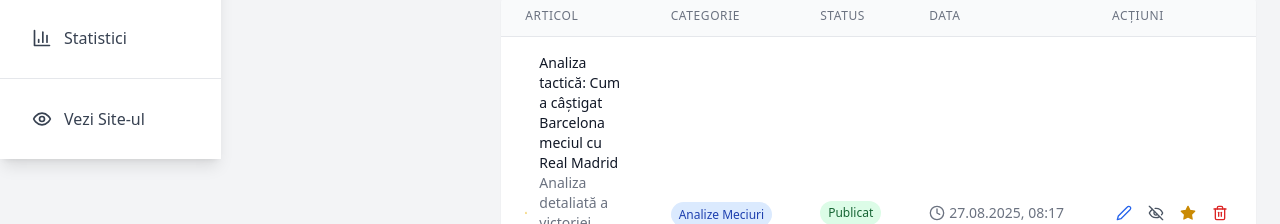
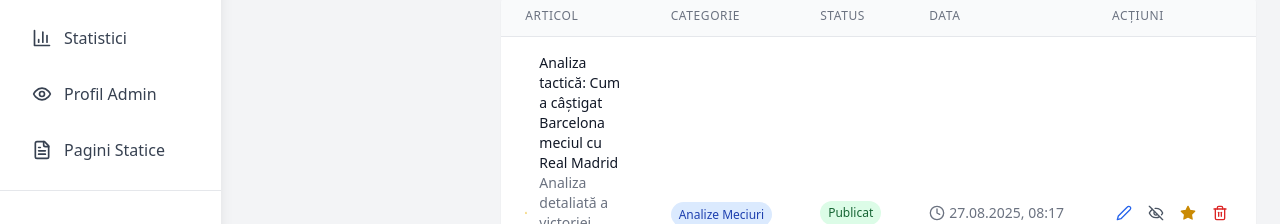
Before and after one commit to nnoldi-hub/FootbalVoice, a React (Vite) app: page /admin/articles in a window 1280 px wide. Shown: the part 291-515 px from the top of the page. Built offline with nearby package versions, Linux system fonts and the light colour scheme; no server answers; sample sign-in values are in the browser's storage.

Commit message:
Admin: adaugare link-uri pentru profil si pagini statice in sidebar

```diff
--- a/src/components/admin/AdminSidebar.tsx
+++ b/src/components/admin/AdminSidebar.tsx
@@ -45,6 +45,18 @@ const AdminSidebar: React.FC<AdminSidebarProps> = ({ isOpen, onClose }) => {
       path: '/admin/analytics',
       icon: BarChart3,
       label: 'Statistici',
+      badge: null
+    },
+    {
+      path: '/admin/profile',
+      icon: Eye,
+      label: 'Profil Admin',
+      badge: null
+    },
+    {
+      path: '/admin/static-pages',
+      icon: FileText,
+      label: 'Pagini Statice',
       badge: null
     }
   ];
```
